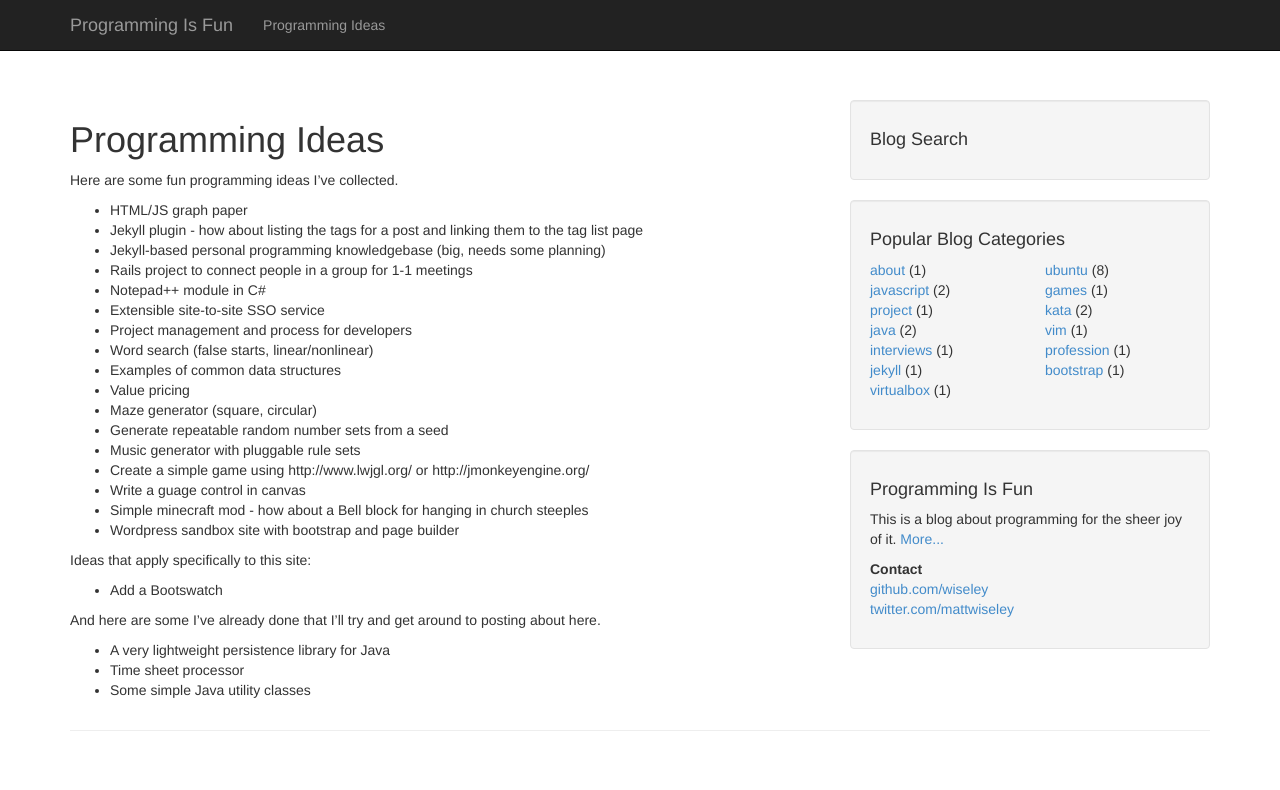
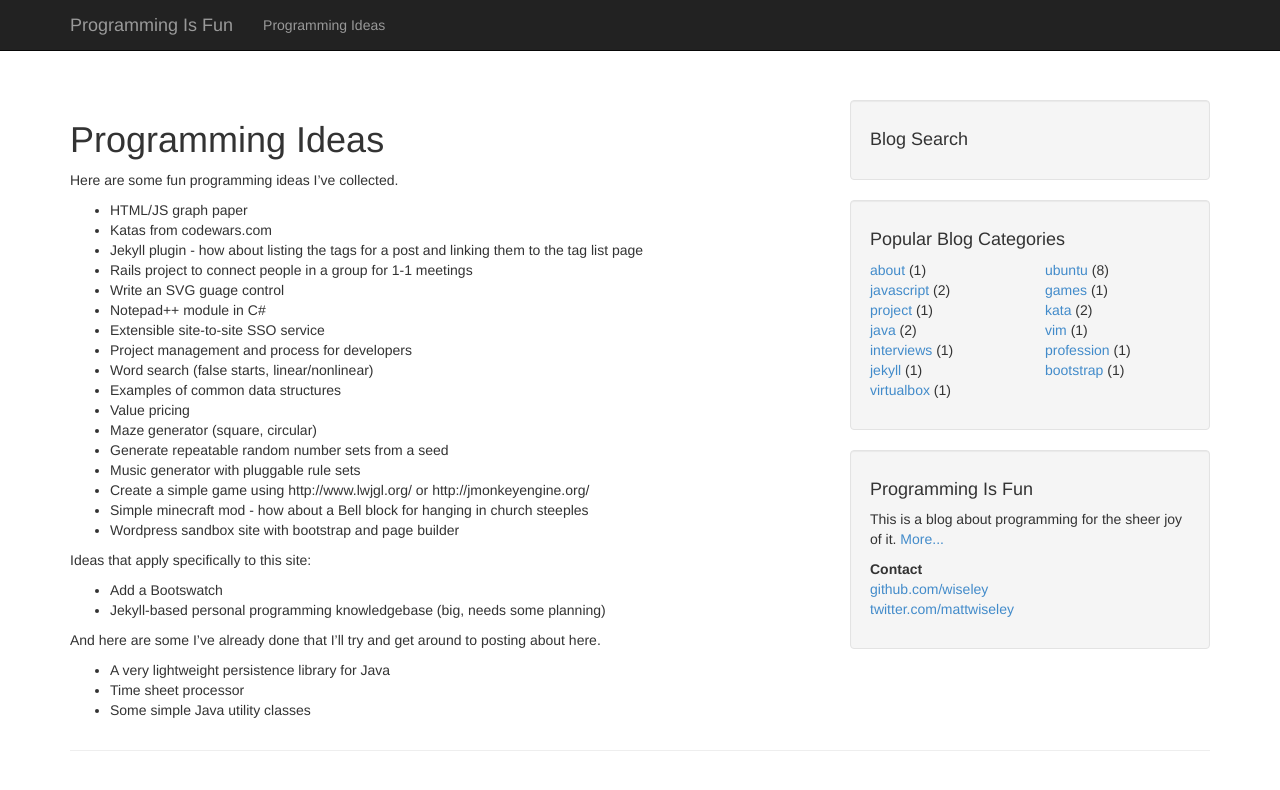
Before and after one commit to bagaag/coderfolder.com, a Jekyll site: the page built from ideas.markdown, in a window 1280 px wide. Shown: the top 790 px of the page. Built offline with Jekyll 4.4.1, drawn with Linux system fonts in a browser that asks for light colours; Markdown is read by kramdown in place of the engine named in the settings; comment, search, counter and statistics services are not loaded.

Commit message:
Update ideas.markdown

```diff
--- a/ideas.markdown
+++ b/ideas.markdown
@@ -7,9 +7,10 @@ tags: about
 Here are some fun programming ideas I've collected.
 
 * HTML/JS graph paper
+* Katas from codewars.com
 * Jekyll plugin - how about listing the tags for a post and linking them to the tag list page
-* Jekyll-based personal programming knowledgebase (big, needs some planning)
 * Rails project to connect people in a group for 1-1 meetings
+* Write an SVG guage control
 * Notepad++ module in C#
 * Extensible site-to-site SSO service
 * Project management and process for developers
@@ -20,13 +21,13 @@ Here are some fun programming ideas I've collected.
 * Generate repeatable random number sets from a seed
 * Music generator with pluggable rule sets
 * Create a simple game using http://www.lwjgl.org/ or http://jmonkeyengine.org/
-* Write a guage control in canvas
 * Simple minecraft mod - how about a Bell block for hanging in church steeples
 * Wordpress sandbox site with bootstrap and page builder
 
 Ideas that apply specifically to this site:
 
 * Add a Bootswatch
+* Jekyll-based personal programming knowledgebase (big, needs some planning)
 
 And here are some I've already done that I'll try and get around to posting about here.
 
```
